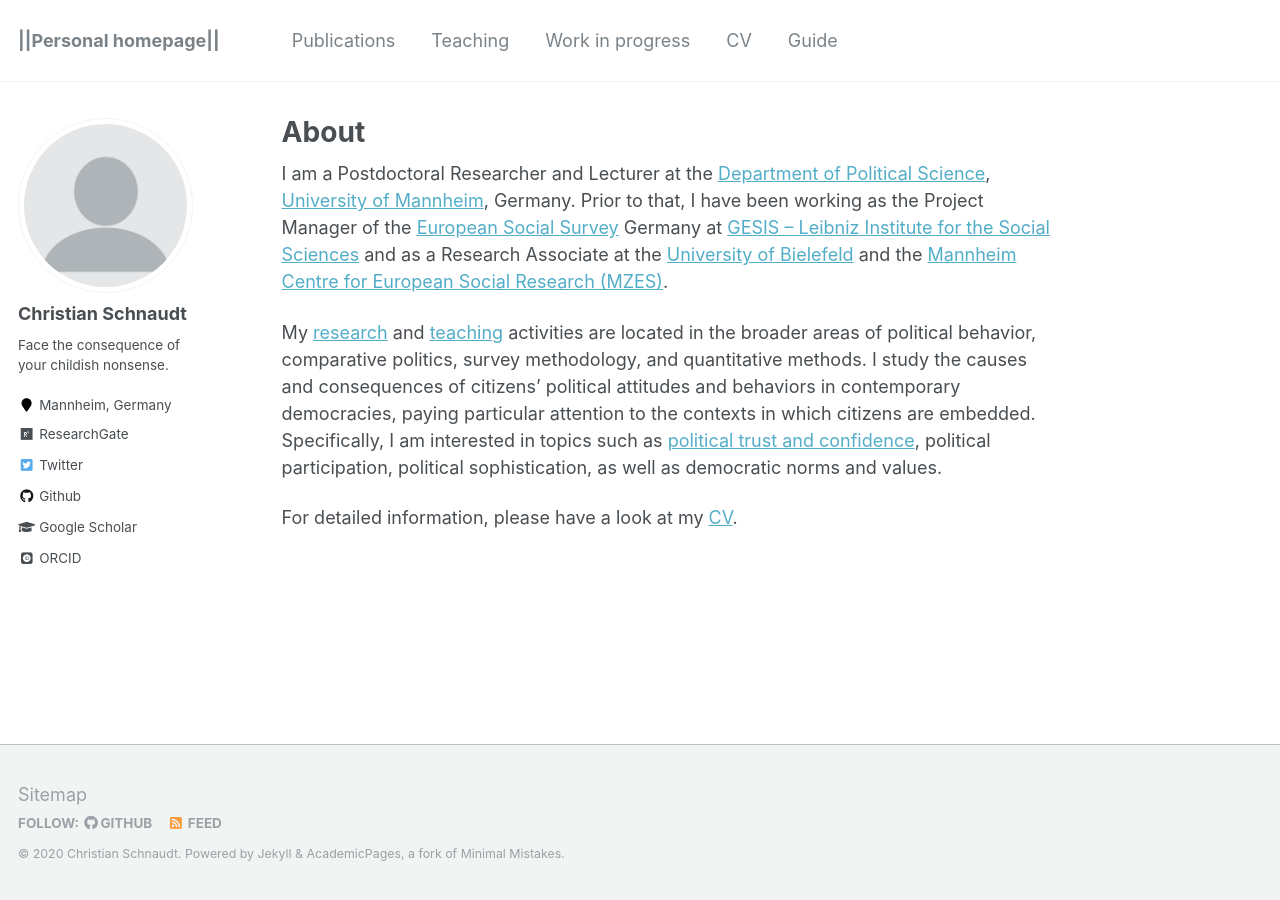
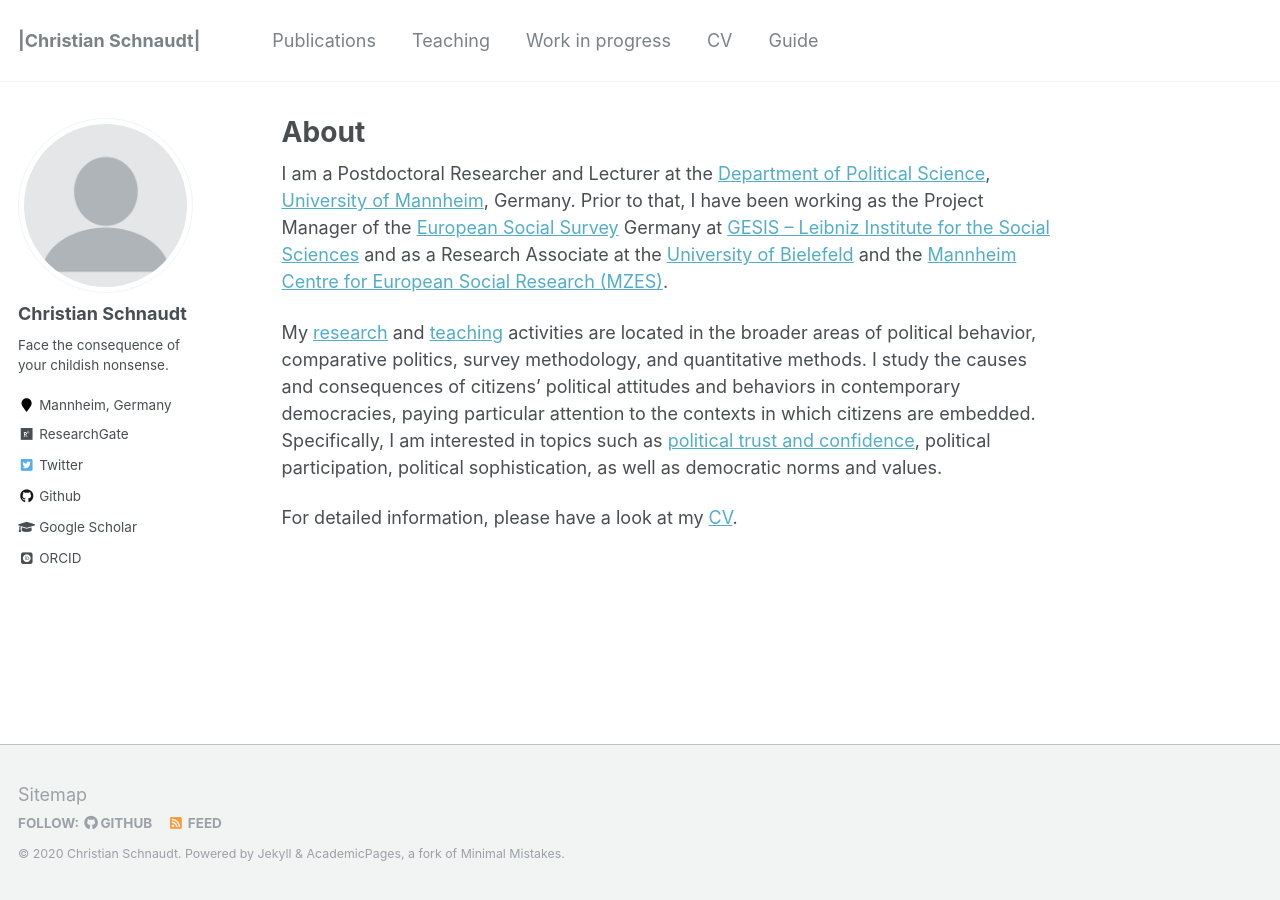
Before and after one commit to cschnaudt/cschnaudt.github.io, a Jekyll site: the page built from _pages/about.md, in a window 1280 px wide. Built offline with Jekyll 4.4.1, drawn with Linux system fonts in a browser that asks for light colours; some web fonts are replaced.

Commit message:
Update _config.yml

```diff
--- a/_config.yml
+++ b/_config.yml
@@ -7,7 +7,7 @@
 
 # Site Settings
 locale                   : "en-US"
-title                    : "||Personal homepage||"
+title                    : "|Christian Schnaudt|"
 title_separator          : "-"
 name                     : &name "Christian Schnaudt"
 description              : &description "personal description"
```
